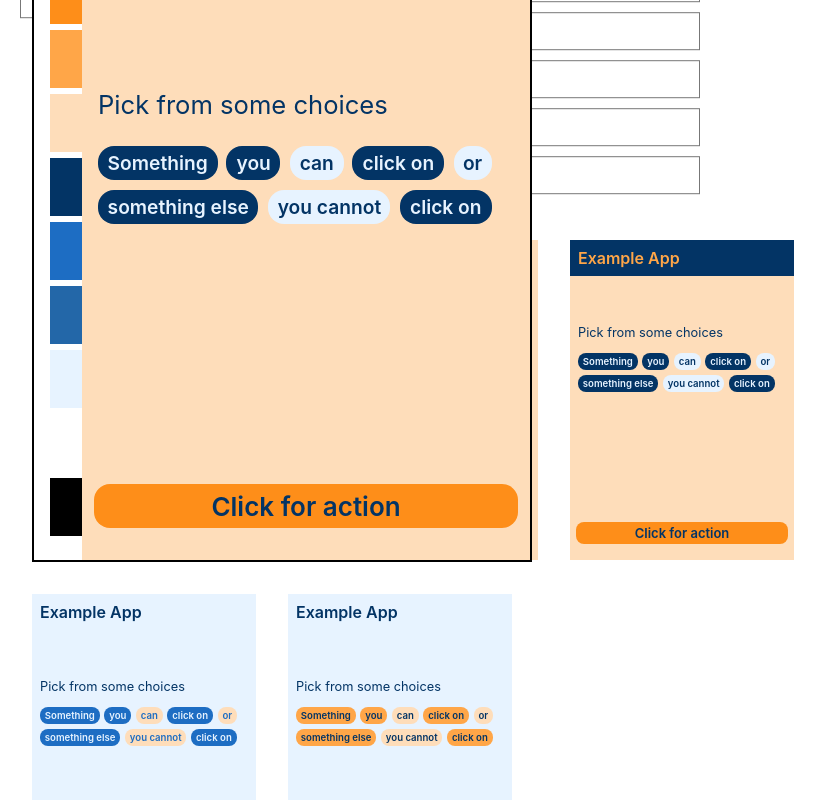
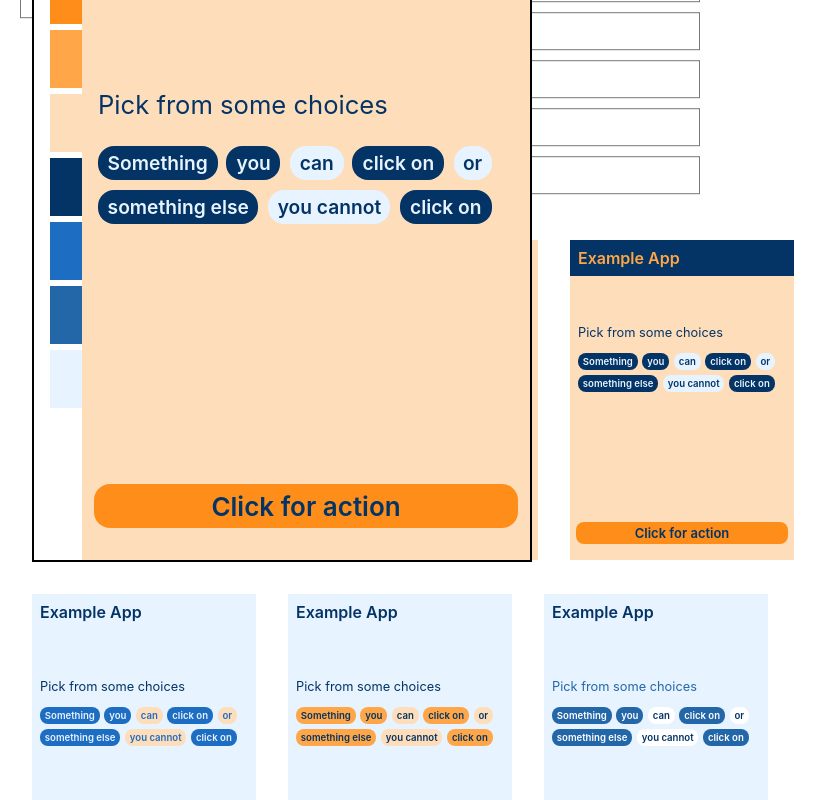
Before and after one commit to acoria/colorPaletteGenerator.react, a React (Create React App) app: page / in a window 1280 px wide. Both pictures are taken after a click on the element 144 px from the left and 806 px from the top of the page. Shown: the part 406-1206 px from the top of the page, without its empty margins (0-837 px from the left). Built offline with nearby package versions, Linux system fonts and the light colour scheme.

Commit message:
Add design example

```diff
--- a/src/colorPickOptions/ColorPickOptions.tsx
+++ b/src/colorPickOptions/ColorPickOptions.tsx
@@ -1,21 +1,19 @@
-import { useMemo, useState } from "react";
+import { useState } from "react";
 import styles from "./ColorPickOptions.module.css";
 import { IColorPickOptionsProps } from "./IColorPickOptionsProps";
 
+/**
+ * A component to show all available colors to pick from for selection.
+ */
 export const ColorPickOptions: React.FC<IColorPickOptionsProps> = (props) => {
   const [selectedColor, setSelectedColor] = useState("");
-
-  const colors = useMemo<string[]>(
-    () => [...props.colors, "white", "black"],
-    [props.colors]
-  );
 
   return (
     <div className={styles.colorPickOptions}>
       <div className={styles.closeButton} onClick={props.onClose}>
         X
       </div>
-      {colors.map((color) => (
+      {props.colors.map((color) => (
         <div
           key={color}
           className={`${styles.singleButton} ${
--- a/src/designExamples/DesignExamples.module.css
+++ b/src/designExamples/DesignExamples.module.css
@@ -4,14 +4,8 @@
   row-gap: 2rem;
 }
 
-.designExamplesRow{
+.designExamplesRow {
   display: flex;
   flex-direction: row;
   column-gap: 2rem;
 }
-
-.colorDropdown {
-  position: absolute;
-  top: 0;
-  left: 0;
-}
--- a/src/designExamples/DesignExamples.tsx
+++ b/src/designExamples/DesignExamples.tsx
@@ -1,74 +1,93 @@
+import { useMemo } from "react";
 import styles from "./DesignExamples.module.css";
 import { IDesignExampleProps } from "./IDesignExamplesProps";
 import { ExampleWithButtons } from "./exampleWithButtons/ExampleWithButtons";
 
 export const DesignExamples: React.FC<IDesignExampleProps> = (props) => {
+
+  const colors = useMemo<string[]>(
+    () => [...props.colors, "white", "black"],
+    [props.colors]
+  );
+
   return (
     <div className={props.className}>
       <h4>Design examples</h4>
       <div className={styles.designExamples}>
         <div className={styles.designExamplesRow}>
           <ExampleWithButtons
-            backgroundColor={props.colors[2]}
-            titleColor={props.colors[3]}
-            buttonsSectionTextColor={props.colors[3]}
-            buttonsBackgroundColor={props.colors[3]}
-            buttonsTextColor={props.colors[6]}
-            buttonsBackgroundColorUnselected={props.colors[6]}
-            buttonsTextColorUnselected={props.colors[3]}
-            primaryButtonBackgroundColor={props.colors[0]}
-            primaryButtonTextColor={props.colors[3]}
+            backgroundColor={colors[2]}
+            titleColor={colors[3]}
+            buttonsSectionTextColor={colors[3]}
+            buttonsBackgroundColor={colors[3]}
+            buttonsTextColor={colors[6]}
+            buttonsBackgroundColorUnselected={colors[6]}
+            buttonsTextColorUnselected={colors[3]}
+            primaryButtonBackgroundColor={colors[0]}
+            primaryButtonTextColor={colors[3]}
             colors={props.colors}
           />
           <ExampleWithButtons
-            backgroundColor={props.colors[2]}
-            titleColor={props.colors[3]}
-            buttonsSectionTextColor={props.colors[3]}
-            buttonsBackgroundColor={props.colors[3]}
-            buttonsTextColor={props.colors[6]}
-            buttonsBackgroundColorUnselected={props.colors[6]}
-            buttonsTextColorUnselected={props.colors[3]}
-            primaryButtonBackgroundColor={props.colors[0]}
-            primaryButtonTextColor={props.colors[6]}
+            backgroundColor={colors[2]}
+            titleColor={colors[3]}
+            buttonsSectionTextColor={colors[3]}
+            buttonsBackgroundColor={colors[3]}
+            buttonsTextColor={colors[6]}
+            buttonsBackgroundColorUnselected={colors[6]}
+            buttonsTextColorUnselected={colors[3]}
+            primaryButtonBackgroundColor={colors[0]}
+            primaryButtonTextColor={colors[6]}
             colors={props.colors}
           />
           <ExampleWithButtons
-            backgroundColor={props.colors[2]}
-            titleColor={props.colors[1]}
-            buttonsSectionTextColor={props.colors[3]}
-            buttonsBackgroundColor={props.colors[3]}
-            buttonsTextColor={props.colors[6]}
-            buttonsBackgroundColorUnselected={props.colors[6]}
-            buttonsTextColorUnselected={props.colors[3]}
-            primaryButtonBackgroundColor={props.colors[0]}
-            primaryButtonTextColor={props.colors[3]}
-            headerBackgroundColor={props.colors[3]}
+            backgroundColor={colors[2]}
+            titleColor={colors[1]}
+            buttonsSectionTextColor={colors[3]}
+            buttonsBackgroundColor={colors[3]}
+            buttonsTextColor={colors[6]}
+            buttonsBackgroundColorUnselected={colors[6]}
+            buttonsTextColorUnselected={colors[3]}
+            primaryButtonBackgroundColor={colors[0]}
+            primaryButtonTextColor={colors[3]}
+            headerBackgroundColor={colors[3]}
             colors={props.colors}
           />
         </div>
         <div className={styles.designExamplesRow}>
           <ExampleWithButtons
-            backgroundColor={props.colors[6]}
-            titleColor={props.colors[3]}
-            buttonsSectionTextColor={props.colors[3]}
-            buttonsBackgroundColor={props.colors[4]}
-            buttonsTextColor={props.colors[6]}
-            buttonsBackgroundColorUnselected={props.colors[2]}
-            buttonsTextColorUnselected={props.colors[4]}
-            primaryButtonBackgroundColor={props.colors[0]}
-            primaryButtonTextColor={props.colors[3]}
+            backgroundColor={colors[6]}
+            titleColor={colors[3]}
+            buttonsSectionTextColor={colors[3]}
+            buttonsBackgroundColor={colors[4]}
+            buttonsTextColor={colors[6]}
+            buttonsBackgroundColorUnselected={colors[2]}
+            buttonsTextColorUnselected={colors[4]}
+            primaryButtonBackgroundColor={colors[0]}
+            primaryButtonTextColor={colors[3]}
             colors={props.colors}
           />
           <ExampleWithButtons
-            backgroundColor={props.colors[6]}
-            titleColor={props.colors[3]}
-            buttonsSectionTextColor={props.colors[3]}
-            buttonsBackgroundColor={props.colors[1]}
-            buttonsTextColor={props.colors[3]}
-            buttonsBackgroundColorUnselected={props.colors[2]}
-            buttonsTextColorUnselected={props.colors[3]}
-            primaryButtonBackgroundColor={props.colors[0]}
-            primaryButtonTextColor={props.colors[3]}
+            backgroundColor={colors[6]}
+            titleColor={colors[3]}
+            buttonsSectionTextColor={colors[3]}
+            buttonsBackgroundColor={colors[1]}
+            buttonsTextColor={colors[3]}
+            buttonsBackgroundColorUnselected={colors[2]}
+            buttonsTextColorUnselected={colors[3]}
+            primaryButtonBackgroundColor={colors[0]}
+            primaryButtonTextColor={colors[3]}
+            colors={props.colors}
+          />
+          <ExampleWithButtons
+            backgroundColor={colors[6]}
+            titleColor={colors[3]}
+            buttonsSectionTextColor={colors[5]}
+            buttonsBackgroundColor={colors[5]}
+            buttonsTextColor={colors[7]}
+            buttonsBackgroundColorUnselected={colors[7]}
+            buttonsTextColorUnselected={colors[3]}
+            primaryButtonBackgroundColor={colors[0]}
+            primaryButtonTextColor={colors[3]}
             colors={props.colors}
           />
         </div>
--- a/src/designExamples/exampleWithButtons/ExampleWithButtons.module.css
+++ b/src/designExamples/exampleWithButtons/ExampleWithButtons.module.css
@@ -26,6 +26,15 @@
 
 .editMode {
   cursor: crosshair;
+}
+
+.appWithWhiteBackground {
+  border: 1px solid black;
+}
+
+/* in edit mode, the border around the white background is not necessary since the appInEditMode already provides a border */
+.appWithEditMode .appWithWhiteBackground {
+  border: none;
 }
 
 .editButton {
--- a/src/designExamples/exampleWithButtons/ExampleWithButtons.tsx
+++ b/src/designExamples/exampleWithButtons/ExampleWithButtons.tsx
@@ -61,6 +61,7 @@ export const ExampleWithButtons: React.FC<IExampleWithButtonProps> = (
       if (selectedEditColor !== "") {
         colorChangeFunction(selectedEditColor);
       }
+      //stop elements above from changing color by having their event triggered as well
       event.stopPropagation();
     }
   };
@@ -118,7 +119,9 @@ export const ExampleWithButtons: React.FC<IExampleWithButtonProps> = (
           />
         )}
         <div
-          className={`${styles.app} ${editMode && styles.editMode}`}
+          className={`${styles.app} ${editMode && styles.editMode} ${
+            backgroundColor === "white" && styles.appWithWhiteBackground
+          }`}
           style={{ backgroundColor: backgroundColor }}
           onClick={(event) => {
             !editMode && setEditMode(true);
```
